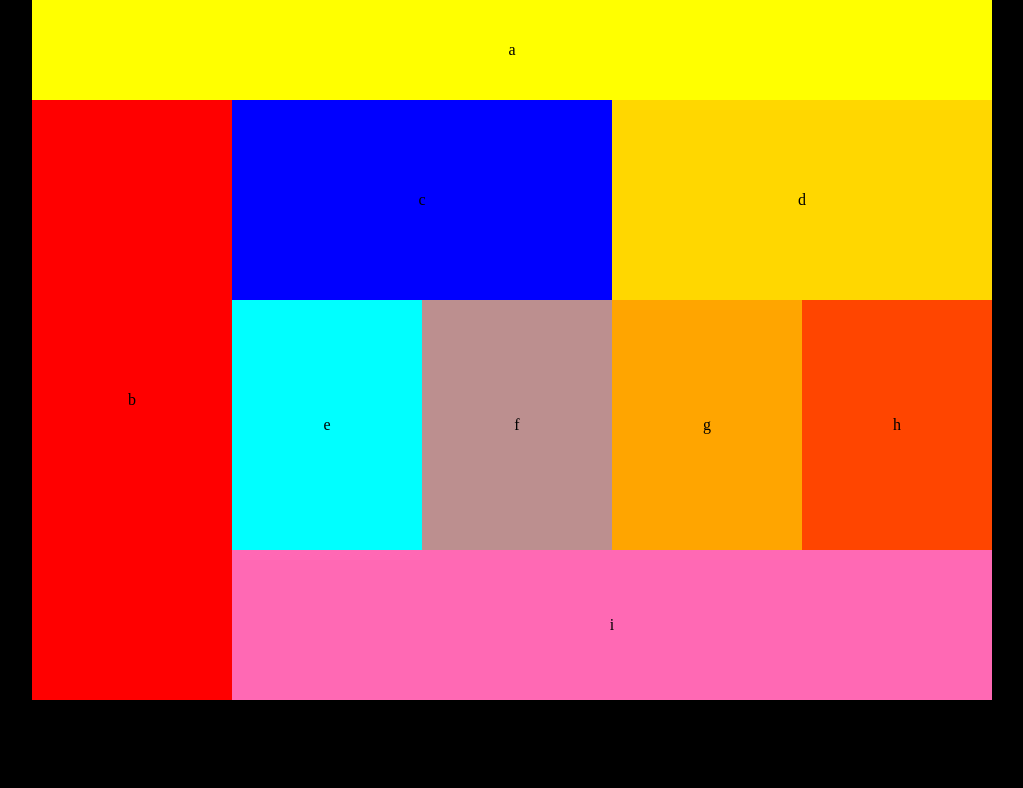
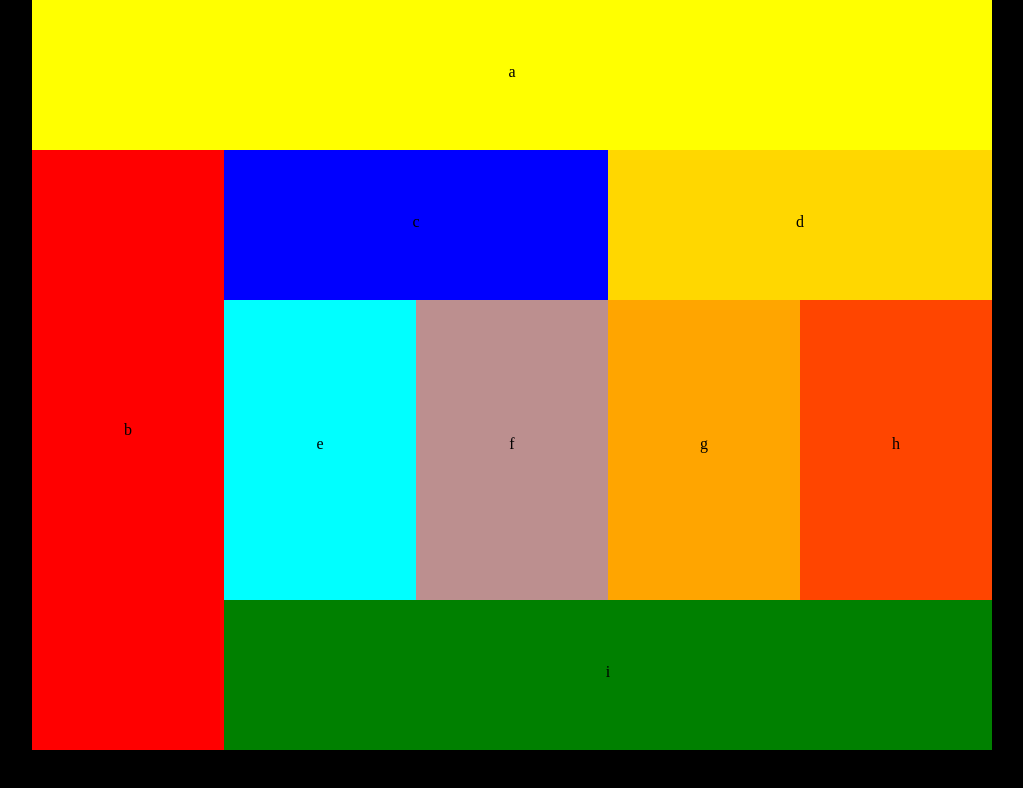
Before and after one commit to Jayms8462/SMACSS-and-Responsive-Web-Design, a plain HTML site: page index.html in a window 1280 px wide. Shown: the whole page, without its empty margins (128-1151 px from the left). Drawn offline with Linux system fonts and the light colour scheme.

Commit message:
RWD lab completed

```diff
--- a/css/layouts.css
+++ b/css/layouts.css
@@ -1,33 +1,29 @@
 @media only screen and (max-width: 767px){
-    header {
-        background-color: green;
-        height: 75px;
-        text-align: center;
-        line-height: 75px;
+    .grid-container {
+        display: grid;
+        grid-template-columns: 240px 240px;
+        grid-template-rows: 75px 150px 125px 125px 250px 250px 80px;
+        grid-template-areas: "header header" "nav nav" "ad ad" "element-nav element-nav" "ele1 ele2" "ele3 ele4" "footer footer";
     }
     .footer {
+        grid-area: footer;
         background-color: rgb(150, 5, 5);
-        width: 100%;
-        height: 80px;
-        display: inline-block;
         text-align: center;
         line-height: 80px;
     }
 }
 @media only screen and (min-width: 768px){
-    header {
-        background-color: yellow;
-        height: 100px;
-        text-align: center;
-        line-height: 100px;
+    .grid-container {
+        display: grid;
+        grid-template-columns: 1fr 1fr 1fr 1fr 1fr;
+        grid-template-rows: 1fr 1fr 1fr 1fr 1fr;
+        grid-template-areas: "header header header header header" "nav ad ad element-nav element-nav" "nav ele1 ele2 ele3 ele4" "nav ele1 ele2 ele3 ele4" "nav footer footer footer footer";
+        justify-content: center;
     }
     .footer {
-        background-color: hotpink;
-        display: block;
-        height: 150px;
-        width: 760px;
-        display: inline-block;
+        grid-area: footer;
+        background-color: green;
         text-align: center;
-        line-height: 150px;
+        line-height: 9em;
     }
 }
--- a/css/modules.css
+++ b/css/modules.css
@@ -1,121 +1,103 @@
 @media only screen and (max-width: 767px){
+    .header {
+        grid-area: header;
+        background-color: green;
+        text-align: center;
+        line-height: 75px;
+    }
     .nav {
+        grid-area: nav;
         background-color: aqua;
-        height: 150px;
         text-align: center;
         line-height: 150px;
     }
     .ad {
+        grid-area: ad;
         background-color: goldenrod;
-        height: 125px;
         text-align: center;
         line-height: 125px;
     }
     .element-nav {
+        grid-area: element-nav;
         background-color: pink;
-        height: 125px;
         text-align: center;
         line-height: 125px;
     }
     .ele1 {
+        grid-area: ele1;
         background-color: rgb(243, 226, 130);
-        height: 250px;
-        width: 50%;
-        display: block;
-        float: left;
         text-align: center;
         line-height: 250px;
     }
     .ele2 {
+        grid-area: ele2;
         background-color: rgb(43, 173, 3);
-        height: 250px;
-        width: 50%;
-        display: block;
-        float: left;
         text-align: center;
         line-height: 250px;
     }
     .ele3 {
+        grid-area: ele3;
         background-color: rgb(0, 109, 100);
-        height: 250px;
-        width: 50%;
-        display: block;
-        float: left;
         text-align: center;
         line-height: 250px;
     }
     .ele4 {
+        grid-area: ele4;
         background-color: rgb(133, 5, 150);
-        height: 250px;
-        width: 50%;
-        display: block;
-        float: left;
         text-align: center;
         line-height: 250px;
     }
 }
+
 @media only screen and (min-width: 768px){
+    .header {
+        grid-area: header;
+        height: auto;
+        background-color: yellow;
+        text-align: center;
+        line-height: 9em;
+    }
     .nav {
+        grid-area: nav;
         background-color: red;
-        display: block;
-        float: left;
         height: 600px;
-        width: 200px;
         text-align: center;
-        line-height: 600px;
+        line-height: 35em;
     }
     .ad {
+        grid-area: ad;
         background-color: blue;
-        display: block;
-        float: left;
-        height: 200px;
-        width: 380px;
         text-align: center;
-        line-height: 200px;
+        line-height: 9em;
     }
     .element-nav {
+        grid-area: element-nav;
         background-color: gold;
-        display: block;
-        float: left;
-        height: 200px;
-        width: 380px;
         text-align: center;
-        line-height: 200px;
+        line-height: 9em;
     }
     .ele1 {
+        grid-area: ele1;
         background-color: aqua;
-        display: block;
-        float: left;
-        height: 250px;
-        width: 190px;
         text-align: center;
-        line-height: 250px;
+        line-height: 18em;
     }
     .ele2 {
+        grid-area: ele2;
         background-color: rosybrown;
-        display: block;
-        float: left;
-        height: 250px;
-        width: 190px;
         text-align: center;
-        line-height: 250px;
+        line-height: 18em;
     }
     .ele3 {
+        grid-area: ele3;
         background-color: orange;
-        display: block;
-        float: left;
-        height: 250px;
-        width: 190px;
         text-align: center;
-        line-height: 250px;
+        line-height: 18em;
     }
     .ele4 {
+        grid-area: ele4;
         background-color: orangered;
-        display: block;
-        float: left;
-        height: 250px;
-        width: 190px;
         text-align: center;
-        line-height: 250px;
+        line-height: 18em;
     }
 }
--- a/index.html
+++ b/index.html
@@ -9,14 +9,17 @@
     <link rel="stylesheet" href="css/modules.css">
   </head>
   <body>
-    <header class='header'><p>a</p></header>
-    <div class='nav'><p>b</p></div>
-    <div class='ad'><p>c</p></div>
-    <div class='element-nav'><p>d</p></div>
-    <div class='ele1'><p>e</p></div>
-    <div class='ele2'><p>f</p></div>
-    <div class='ele3'><p>g</p></div>
-    <div class='ele4'><p>h</p></div>
+      <div class="grid-container">
+          <div class="header"><p>a</p></div>
+          <div class="nav">b</div>
+          <div class="ad">c</div>
+          <div class="element-nav">d</div>
+          <div class="ele1">e</div>
+          <div class="ele2">f</div>
+          <div class="ele3">g</div>
+          <div class="ele4">h</div>
   </body>
-  <footer class='footer'><p>i</p></footer>
+  <div class="footer">i</div>
+        </div>
+</div>
 </html>
```
